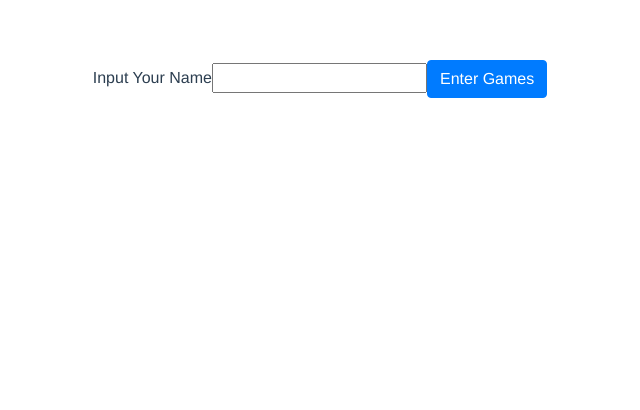
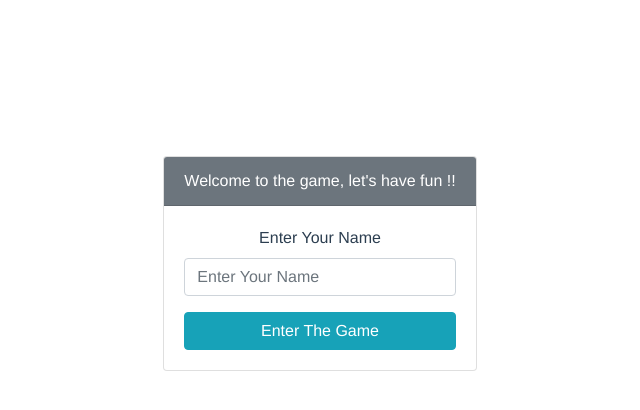
Before and after one commit to two-keren-two-furious-client/two-keren-two-furious, a Vue app in the folder client/: page / in a window 1280 px wide. Shown: the top 410 px of the page, without its empty margins (320-960 px from the left). Built offline with nearby package versions, Linux system fonts and the light colour scheme.

Commit message:
fix frontend

```diff
--- a/client/public/index.html
+++ b/client/public/index.html
@@ -10,6 +10,7 @@
     <script src="https://code.jquery.com/jquery-3.3.1.slim.min.js" integrity="sha384-q8i/X+965DzO0rT7abK41JStQIAqVgRVzpbzo5smXKp4YfRvH+8abtTE1Pi6jizo" crossorigin="anonymous"></script>
     <script src="https://cdnjs.cloudflare.com/ajax/libs/popper.js/1.14.3/umd/popper.min.js" integrity="sha384-ZMP7rVo3mIykV+2+9J3UJ46jBk0WLaUAdn689aCwoqbBJiSnjAK/l8WvCWPIPm49" crossorigin="anonymous"></script>
     <script src="https://stackpath.bootstrapcdn.com/bootstrap/4.1.3/js/bootstrap.min.js" integrity="sha384-ChfqqxuZUCnJSK3+MXmPNIyE6ZbWh2IMqE241rYiqJxyMiZ6OW/JmZQ5stwEULTy" crossorigin="anonymous"></script>
+    <link rel="stylesheet" href="https://use.fontawesome.com/releases/v5.5.0/css/all.css" integrity="sha384-B4dIYHKNBt8Bc12p+WXckhzcICo0wtJAoU8YZTY5qE0Id1GSseTk6S+L3BlXeVIU" crossorigin="anonymous">
 
     <title>client</title>
     <style>
--- a/client/src/views/Home.vue
+++ b/client/src/views/Home.vue
@@ -1,15 +1,20 @@
 <template>
-  <div class="container">
-    <div class="row">
-      <div class="mx-auto my-auto">
-        <div class="form">
-          <div class="form-group">
-            <label for="">Input Your Name</label>
-            <input type="text" v-model="nickName">
-            <div class="btn btn-primary" @click="enterGame">Enter Games</div>
+  <div class="container mt-5">
+    <div class="d-flex mt-5 justify-content-center">
+      <div class="card mt-5">
+        <div class="card-header bg-secondary">
+          <span style="color: #fff">Welcome to the game, let's have fun !!</span>
+        </div>
+        <div class="card-body">
+           <div class="">
+            <div class="form-group">
+              <label for="exampleInputEmail1">Enter Your Name</label>
+              <input type="text" class="form-control" placeholder="Enter Your Name" v-model="nickName">
+            </div>
+           <button class="btn btn-block btn-info" @click="enterGame">Enter The Game</button>
           </div>
         </div>
-      </div>
+    </div>
     </div>
   </div>
 </template>
--- a/client/src/views/Lobby.vue
+++ b/client/src/views/Lobby.vue
@@ -1,81 +1,98 @@
 <template>
   <div class="container">
-    <input type="text" v-model="nameNewRoom">
-    <div class="btn btn-dark" @click="createRoom"> Create New Room </div>
-    <div class="row">
-      <div class="card ml-2" style="width: 18rem; margin: 10px;" v-for="room in listRooms">
-        <div class="card-body" >
-          <h5 class="card-title">{{ room.name }}</h5>
-          <h6 class="card-subtitle mb-2 text-muted">Room Master: {{ room.host }} </h6>
-          <p >{{ Object.values(room.player).length }} player</p>
-          <div class="btn btn-dark" @click="joinRoom(room.id)">Join Room</div>
+   <div class="row">
+
+   </div>
+   <div class="row mt-5">
+        <div class="col-8">
+          <form @click.prevent class="form-inline">
+                <input type="email" class="form-control" placeholder="Create a new room" v-model="nameNewRoom">
+                <div class="btn btn-dark ml-3" @click="createRoom"> Create New Room </div>
+          </form>
         </div>
-      </div>
+   </div>
+     <div class="row">
+         <div class="card  mb-3 mt-5">
+            <div class="card-header">Room List</div>
+                 <div class="card-body text-dark">
+                     <div class="">
+                            <div class="row">
+                                <div class="card ml-2 mt-3" style="width: 15rem;" v-for="room in listRooms" :key="room.id">
+                                  <div class="card-body" >
+                                      <h5 class="card-title">{{ room.name }}</h5>
+                                      <h6 class="card-subtitle mb-2 text-muted">Room Master: {{ room.host }} </h6>
+                                      <p> <i class="fas fa-users"></i> {{ Object.values(room.player).length }} players</p>
+                                      <div class="btn btn-info" @click="joinRoom(room.id)">Join Room</div>
+                                  </div>
+                              </div>
+                             </div>
+                        </div>
+                   </div>
+            </div>
     </div>
   </div>
 </template>
 
 <script>
-import firebaseApp from '@/assets/config.js'
+import firebaseApp from "@/assets/config.js";
 
-const db = firebaseApp.database()
+const db = firebaseApp.database();
 
 export default {
-  name: 'lobby',
-  data(){
+  name: "lobby",
+  data() {
     return {
       listRooms: [],
-      nameNewRoom: ''
-    }
+      nameNewRoom: ""
+    };
   },
-  created(){
-    let token = localStorage.getItem('token')
-    let name = localStorage.getItem('name')
+  created() {
+    let token = localStorage.getItem("token");
+    let name = localStorage.getItem("name");
     if (token && name) {
-      this.refreshLobby()
+      this.refreshLobby();
     } else {
-      this.$router.push('home')
+      this.$router.push("home");
     }
   },
   methods: {
-    refreshLobby(){
-      db.ref('/db/rooms').on('value', snapshot => {
+    refreshLobby() {
+      db.ref("/db/rooms").on("value", snapshot => {
         if (snapshot.val()) {
-          this.listRooms = Object.values(snapshot.val())
+          this.listRooms = Object.values(snapshot.val());
           console.log(this.listRooms);
-
         }
-      })
+      });
     },
-    joinRoom(roomId){
-      db.ref('/db/rooms/' + roomId).once('value', snapshot => {
+    joinRoom(roomId) {
+      db.ref("/db/rooms/" + roomId).once("value", snapshot => {
         if (!snapshot.val().player.p2) {
           db.ref(`/db/rooms/` + roomId + `/player/p2`).set({
-            id: localStorage.getItem('token'),
-            name: localStorage.getItem('name'),
+            id: localStorage.getItem("token"),
+            name: localStorage.getItem("name"),
             ready: false
-          })
+          });
         }
-      })
-      localStorage.setItem('roomId', roomId)
-      this.$router.push('room')
+      });
+      localStorage.setItem("roomId", roomId);
+      this.$router.push("room");
     },
-    createRoom(){
-      if (this.nameNewRoom !== '') {
-        let name = localStorage.getItem('name')
-        let token = localStorage.getItem('token')
+    createRoom() {
+      if (this.nameNewRoom !== "") {
+        let name = localStorage.getItem("name");
+        let token = localStorage.getItem("token");
         let newKey = db
           .ref()
           .child(`/db/rooms/`)
-          .push().key
+          .push().key;
 
         db.ref(`/db/rooms/` + newKey).set({
           id: newKey,
           host: name,
           chat: {
             bot: {
-              name: 'bot',
-              message: 'chat room'
+              name: "bot",
+              message: "chat room"
             }
           },
           name: this.nameNewRoom,
@@ -86,17 +103,16 @@ export default {
               ready: false
             }
           },
-          status: 'waiting'
-        })
-        localStorage.setItem('roomId', newKey)
-        this.nameNewRoom = ''
-        this.$router.push('room')
+          status: "waiting"
+        });
+        localStorage.setItem("roomId", newKey);
+        this.nameNewRoom = "";
+        this.$router.push("room");
       }
     }
   }
-}
+};
 </script>
 
 <style>
-
 </style>
```
